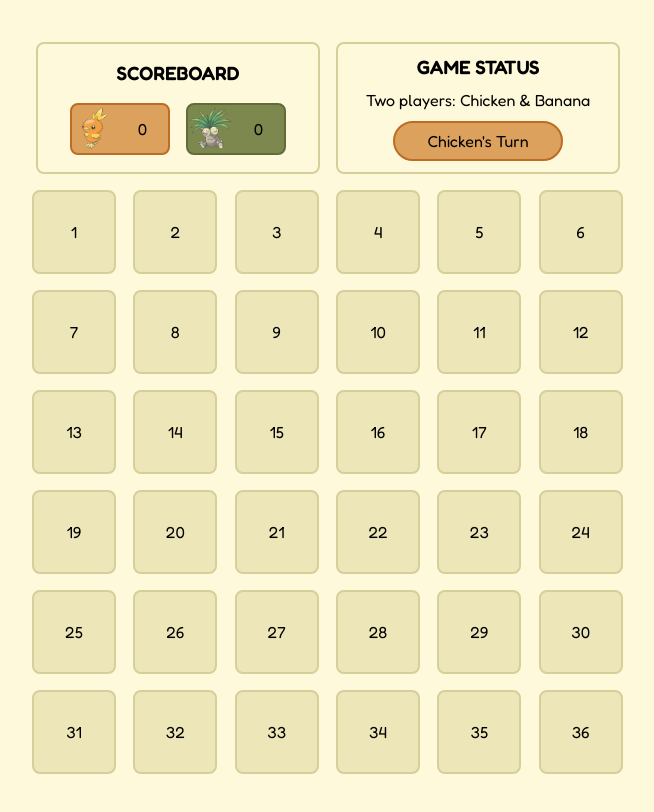
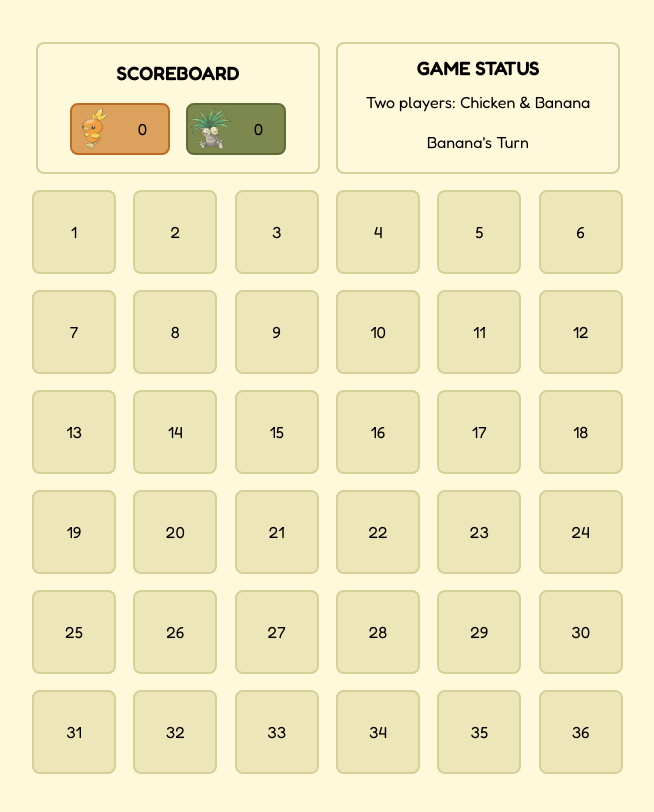
Before and after one commit to joaquingalang/chicken-banana-game, a React (Vite) app: page / in a window 1280 px wide. Shown: the top 812 px of the page, without its empty margins (312-966 px from the left). Built offline with nearby package versions, Linux system fonts and the light colour scheme; a web font is replaced by a local one.

Commit message:
Update: dynamic turn taker

```diff
--- a/src/components/GameStatus.tsx
+++ b/src/components/GameStatus.tsx
@@ -1,11 +1,14 @@
 
+interface Props {
+  turnTaker: string,
+}
 
-function GameStatus() {
+function GameStatus({turnTaker}: Props) {
   return <div className="stat-board">
     <p className="stat-title">GAME STATUS</p>
     <p className="player-desc">Two players: Chicken & Banana</p>
-    <div className="turn-taker chicken">
-        <p>Chicken's Turn</p>
+    <div className={"turn-taker " + turnTaker}>
+        <p>{(turnTaker === "chicken" ? "Chicken" : "Banana") + "'s Turn"}</p>
     </div>
   </div>;
 }
```
